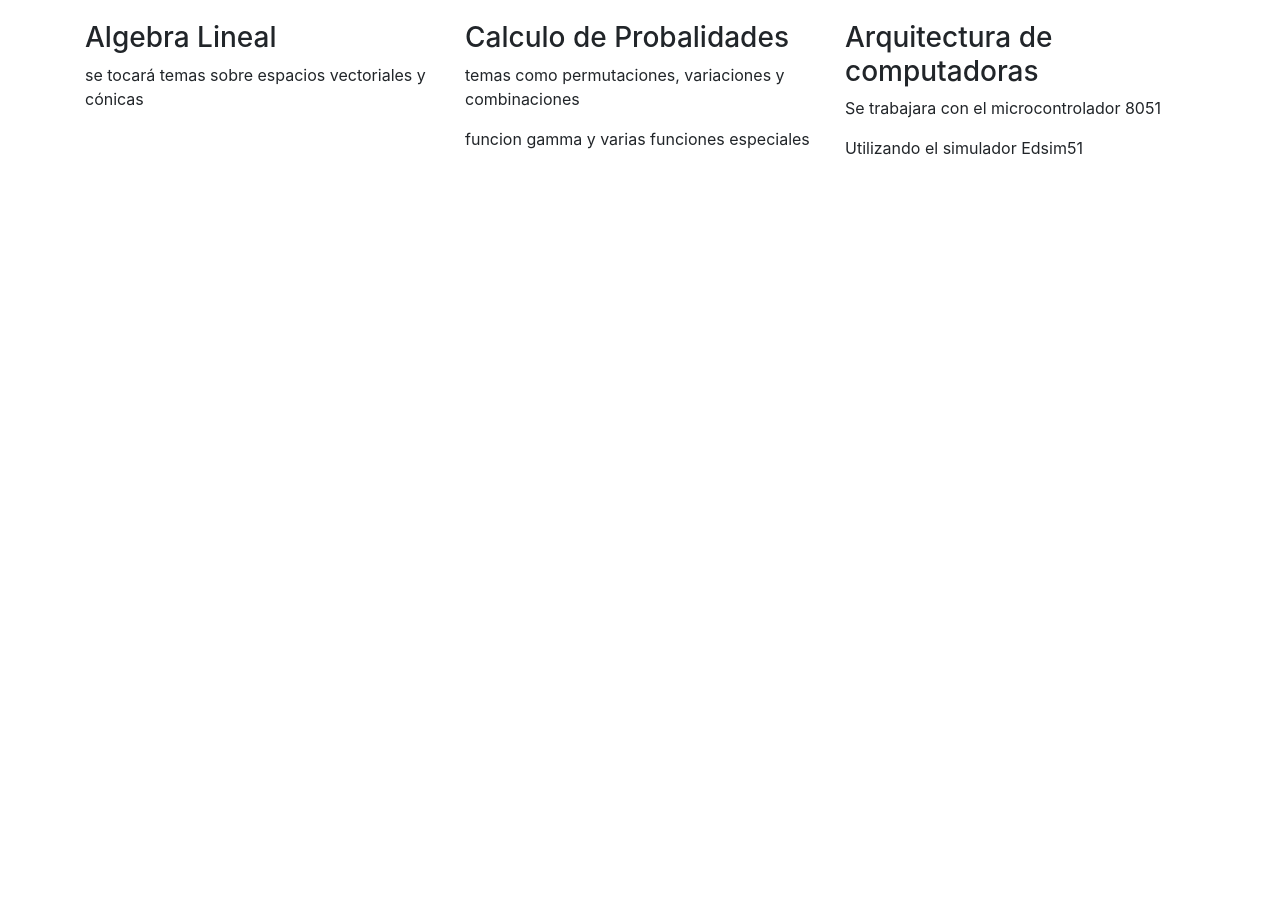
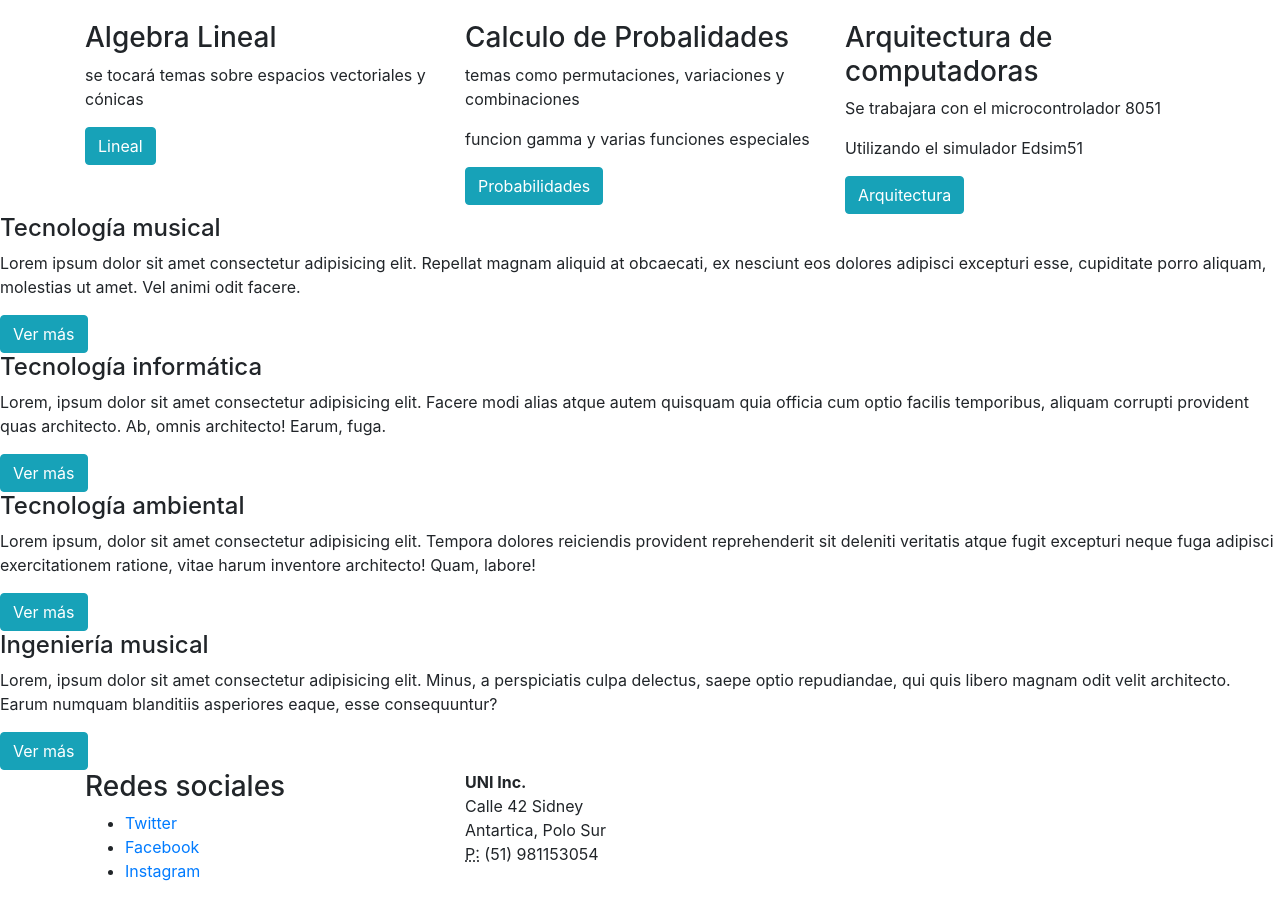
Before and after one commit to jesbensevi/proyecto-simple-coursera, a website: page index.html in a window 1280 px wide. Shown: the part 260-1159 px from the top of the page. Before the commit the page ends 800 px from the top, so only its background shows below. Drawn offline with nearby package versions, Linux system fonts and the light colour scheme.

Commit message:
aburrido...

```diff
--- /dev/null
+++ b/css/style.css
@@ -0,0 +1,3 @@
+example {
+  display: flex;
+}
--- a/index.html
+++ b/index.html
@@ -27,19 +27,98 @@
         <div class="col-sm">
           <h3>Algebra Lineal</h3>
           <p>se tocará temas sobre espacios vectoriales y cónicas</p>
+          <button type="button" class="btn btn-info">Lineal</button>
         </div>
         <div class="col-sm">
           <h3>Calculo de Probalidades</h3>
           <p>temas como permutaciones, variaciones y combinaciones</p>
           <p>funcion gamma y varias funciones especiales</p>
+          <button type="button" class="btn btn-info">Probabilidades</button>
         </div>
         <div class="col-sm">
           <h3>Arquitectura de computadoras</h3>
           <p>Se trabajara con el microcontrolador 8051</p>
           <p>Utilizando el simulador Edsim51</p>
+          <button type="button" class="btn btn-info">Arquitectura</button>
         </div>
       </div>
     </div>
+
+      <div class="d-flex flex-wrap example">
+
+        <div class="carreras d-flex flex-column justify-content-between">
+          <div>
+          <h4>Tecnología musical</h4>
+            <p>Lorem ipsum dolor sit amet consectetur adipisicing elit. Repellat magnam aliquid at obcaecati, ex nesciunt eos dolores adipisci excepturi esse, cupiditate porro aliquam, molestias ut amet. Vel animi odit facere.</p>
+          </div>
+          <div>
+            <button class="btn btn-info btn-vermas">Ver más</button>
+          </div>
+        </div>
+
+        <div class="carreras d-flex flex-column justify-content-between">
+          <div>
+          <h4>Tecnología informática</h4>
+            <p>Lorem, ipsum dolor sit amet consectetur adipisicing elit. Facere modi alias atque autem quisquam quia officia cum optio facilis temporibus, aliquam corrupti provident quas architecto. Ab, omnis architecto! Earum, fuga.</p>
+          </div>
+          <div>
+            <button class="btn btn-info btn-vermas">Ver más</button>
+          </div>
+        </div>
+
+        <div class="carreras d-flex flex-column justify-content-between">
+          <div>
+          <h4>Tecnología ambiental</h4>
+            <p>Lorem ipsum, dolor sit amet consectetur adipisicing elit. Tempora dolores reiciendis provident reprehenderit sit deleniti veritatis atque fugit excepturi neque fuga adipisci exercitationem ratione, vitae harum inventore architecto! Quam, labore!</p>
+          </div>
+          <div>
+            <button class="btn btn-info btn-vermas">Ver más</button>
+          </div>
+        </div>
+
+        <div class="carreras d-flex flex-column justify-content-between">
+          <div>
+          <h4>Ingeniería musical</h4>
+            <p>Lorem, ipsum dolor sit amet consectetur adipisicing elit. Minus, a perspiciatis culpa delectus, saepe optio repudiandae, qui quis libero magnam odit velit architecto. Earum numquam blanditiis asperiores eaque, esse consequuntur?</p>
+          </div>
+          <div>
+            <button class="btn btn-info btn-vermas">Ver más</button>
+          </div>
+        </div>
+
+
+
+      </div>
+
+    </div>
+    <footer>
+      <div class="container">
+        <div class="row">
+          <div class="col-sm-4 d-flex flex-column">
+            <h3>Redes sociales</h3>
+            <ul>
+              <li>
+                <a href="#">Twitter</a>
+              </li>
+              <li>
+                <a href="#">Facebook</a>
+              </li>
+              <li>
+                <a href="#">Instagram</a>
+              </li>
+            </ul>
+          </div>
+          <div class="col-sm-4 d-flex flex-column">
+            <address>
+              <strong>UNI Inc.</strong><br />
+              Calle 42 Sidney<br />
+              Antartica, Polo Sur<br />
+              <abbr title="Phone">P:</abbr> (51) 981153054
+            </address>
+          </div>
+        </div>
+      </div>
+    </footer>
 
     <!-- Optional JavaScript -->
     <!-- jQuery first, then Popper.js, then Bootstrap JS -->
```
